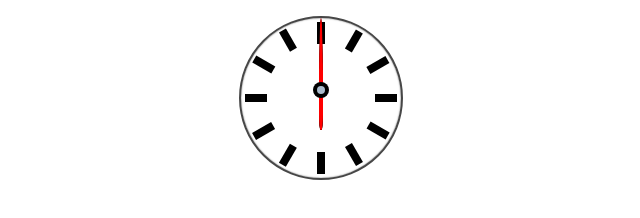
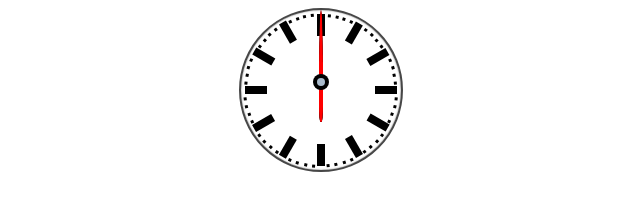
Before and after one commit to ha6icht/sbbClock, a plain HTML site: page index.html in a window 1280 px wide. Shown: the whole page, without its empty margins (319-959 px from the left). Drawn offline with Linux system fonts and the light colour scheme.

Commit message:
Add twelth of clock

```diff
--- a/styles.css
+++ b/styles.css
@@ -2,8 +2,8 @@
     position:relative;
     width:10em;
     height:10em;
-    line-height:1.5em;
-    margin:1em auto;
+    line-height:1.2em;
+    margin:0 auto;
     border:0.13rem solid #474747;
     border-radius:50%;
     box-shadow:inset 0 0 0.09rem #474747;
@@ -25,8 +25,8 @@
 #clock b:before,
 #clock b:after {
     position:absolute;
-    width:1.5rem;
-    text-align:center;
+    width:1.6rem;
+    /*text-align:center;*/
 }
 
 #clock b {
@@ -114,7 +114,148 @@
 #clock span:after {
     transform:rotate(60deg);
 }
-
+#clock .twelfth{
+    /*box-sizing: border-box;*/
+    position:absolute;
+    top: 0;
+    left: 4.92em;
+    width: 0.16em;
+    height: 96%;
+    /*background-color: bisque;*/
+    z-index: 10;
+    /*transform: rotate(6deg);*/
+    /*visibility: hidden;*/
+}
+#clock .twelfth::before,
+#clock .twelfth::after{
+    /*box-sizing: border-box;*/
+    position:absolute;
+    top: 0.23em;
+    left: 0;
+    width: 100%;
+    height: 100%;
+    border-style:solid;
+    border-color:#000;
+    border-width:0.23em 0;
+    /*background-color: rgb(126, 123, 119);*/
+    z-index: -10;
+}
+#clock .first + .first{
+    transform: rotate(12deg);
+}
+#clock .first::before,
+#clock .first::after{
+    content: "";
+    transform: rotate(6deg);
+}
+#clock .first::after{
+    transform: rotate(12deg);
+}
+/*#clock .second{
+    /*box-sizing: border-box;*/
+    /*position:absolute;
+    top: 0;
+    left: 4.92em;
+    width: 0.16em;
+    height: 100%;
+    background-color: bisque;
+    z-index: 10;
+}*/
+#clock .second + .second{
+    transform: rotate(12deg);
+}
+#clock .second::before,
+#clock .second::after{
+    content: "";
+    transform: rotate(36deg);
+}
+#clock .second::after{
+    transform: rotate(42deg);
+}
+/*#clock .third{
+    /*box-sizing: border-box;*/
+    /*position:absolute;
+    top: 0;
+    left: 4.92em;
+    width: 0.16em;
+    height: 100%;
+    background-color: bisque;
+    z-index: 10;
+}*/
+#clock .third + .third{
+    transform: rotate(12deg);
+}
+#clock .third::before,
+#clock .third::after{
+    content: "";
+    transform: rotate(66deg);
+}
+#clock .third::after{
+    transform: rotate(72deg);
+}
+/*#clock .fourth{
+    /*box-sizing: border-box;*/
+    /*position:absolute;
+    top: 0;
+    left: 4.92em;
+    width: 0.16em;
+    height: 100%;
+    background-color: bisque;
+    z-index: 10;
+}*/
+#clock .fourth + .fourth{
+    transform: rotate(12deg);
+}
+#clock .fourth::before,
+#clock .fourth::after{
+    content: "";
+    transform: rotate(96deg);
+}
+#clock .fourth::after{
+    transform: rotate(102deg);
+}
+/*#clock .fifth{
+    /*box-sizing: border-box;*/
+    /*position:absolute;
+    top: 0;
+    left: 4.92em;
+    width: 0.16em;
+    height: 100%;
+    background-color: bisque;
+    z-index: 10;
+}*/
+#clock .fifth + .fifth{
+    transform: rotate(12deg);
+}
+#clock .fifth::before,
+#clock .fifth::after{
+    content: "";
+    transform: rotate(126deg);
+}
+#clock .fifth::after{
+    transform: rotate(132deg);
+}
+/*#clock .sixth{
+    /*box-sizing: border-box;*/
+    /*position:absolute;
+    top: 0;
+    left: 4.92em;
+    width: 0.16em;
+    height: 100%;
+    background-color: bisque;
+    z-index: 10;
+}*/
+#clock .sixth + .sixth{
+    transform: rotate(12deg);
+}
+#clock .sixth::before,
+#clock .sixth::after{
+    content: "";
+    transform: rotate(156deg);
+}
+#clock .sixth::after{
+    transform: rotate(162deg);
+}
 #clock i {
     z-index:2;
     left:4.85em;
```
